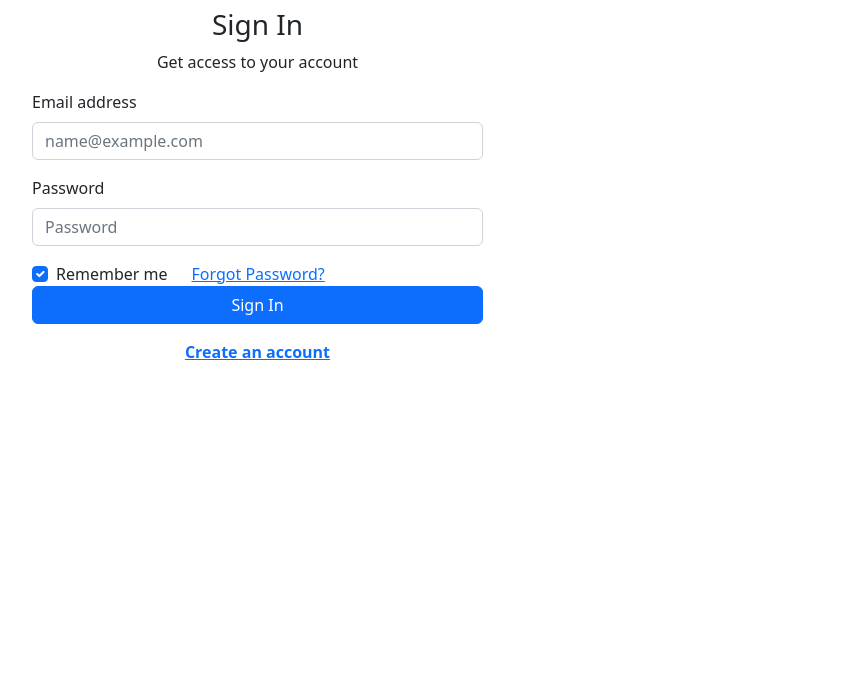
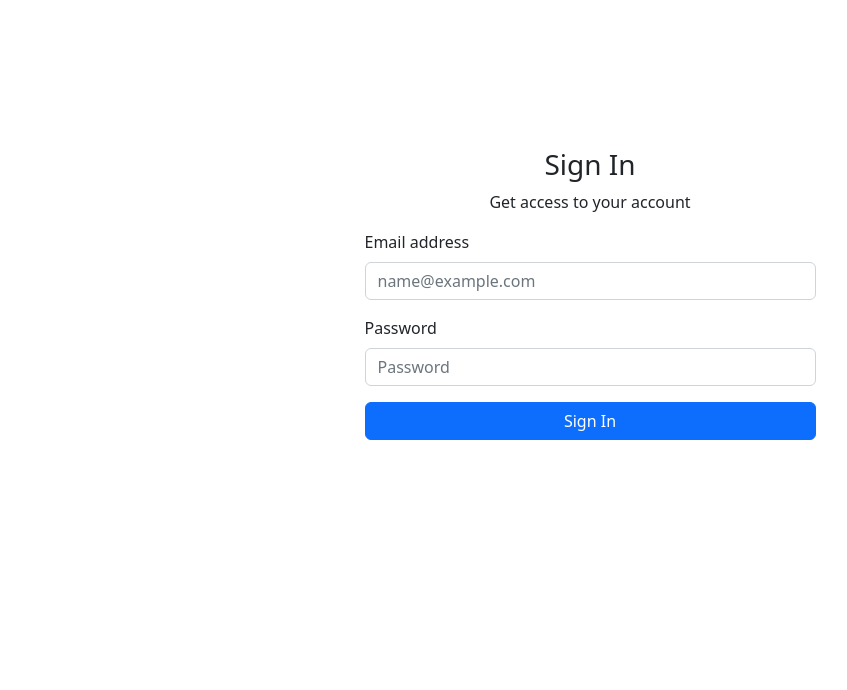
Before and after one commit to Sundarasekar01/JavaScript-Concepts, a plain HTML site: page index.html in a window 1280 px wide. Shown: the part 110-800 px from the top of the page, without its empty margins (50-897 px from the left). Drawn offline with nearby package versions, Linux system fonts and the light colour scheme.

Commit message:
form fields

```diff
--- a/index.html
+++ b/index.html
@@ -9,33 +9,34 @@
 
 </head>
 <body>
-    <main class="main" id="top">
-        <div class="container">
-          <div class="row flex-center min-vh-100 py-5">
-            <div class="col-sm-10 col-md-8 col-lg-5 col-xl-5 col-xxl-3"><a class="d-flex flex-center text-decoration-none mb-4" href="../../../index.html">
-                <div class="d-flex align-items-center fw-bolder fs-5 d-inline-block"><img src="../../../assets/img/icons/logo.png" alt="phoenix" width="58" /></div>
-              </a>
-              <div class="text-center mb-7">
-                <h3 class="text-1000">Sign In</h3>
-                <p class="text-700">Get access to your account</p>
 
-              <div class="mb-3 text-start"><label class="form-label" for="email">Email address</label>
-                <div class="form-icon-container"><input class="form-control form-icon-input" id="email" type="email" placeholder="name@example.com" /><span class="fas fa-user text-900 fs--1 form-icon"></span></div>
+    <div class="container">
+        <div class="row d-flex justify-content-center align-items-center min-vh-100 py-5">
+          <div class="col-sm-10 col-md-8 col-lg-5 col-xl-5 col-xxl-3">
+            <a class="d-flex flex-center text-decoration-none mb-4" href="../../../index.html"></a>
+            <div class="text-center mb-7">
+              <h3 class="text-1000">Sign In</h3>
+              <p class="text-700">Get access to your account</p>
+            </div>
+            <div class="mb-3 text-start">
+              <label class="form-label" for="email">Email address</label>
+              <div class="form-icon-container">
+                <input class="form-control form-icon-input" id="email" type="email" placeholder="name@example.com" />
+                <span class="fas fa-user text-900 fs--1 form-icon"></span>
               </div>
-              <div class="mb-3 text-start"><label class="form-label" for="password">Password</label>
-                <div class="form-icon-container"><input class="form-control form-icon-input" id="password" type="password" placeholder="Password" /><span class="fas fa-key text-900 fs--1 form-icon"></span></div>
+            </div>
+            <div class="mb-3 text-start">
+              <label class="form-label" for="password">Password</label>
+              <div class="form-icon-container">
+                <input class="form-control form-icon-input" id="password" type="password" placeholder="Password" />
+                <span class="fas fa-key text-900 fs--1 form-icon"></span>
               </div>
-              <div class="row flex-between-center mb-7">
-                <div class="col-auto">
-                  <div class="form-check mb-0"><input class="form-check-input" id="basic-checkbox" type="checkbox" checked="checked" /><label class="form-check-label mb-0" for="basic-checkbox">Remember me</label></div>
-                </div>
-                <div class="col-auto"><a class="fs--1 fw-semi-bold" href="../../../pages/authentication/simple/forgot-password.html">Forgot Password?</a></div>
-              </div><button class="btn btn-primary w-100 mb-3">Sign In</button>
-              <div class="text-center"><a class="fs--1 fw-bold" href="../../../pages/authentication/simple/sign-up.html">Create an account</a></div>
             </div>
+            <button class="btn btn-primary w-100 mb-3">Sign In</button>
           </div>
         </div>
+      </div>
 
-      </main>
+
 </body>
 </html>
```
